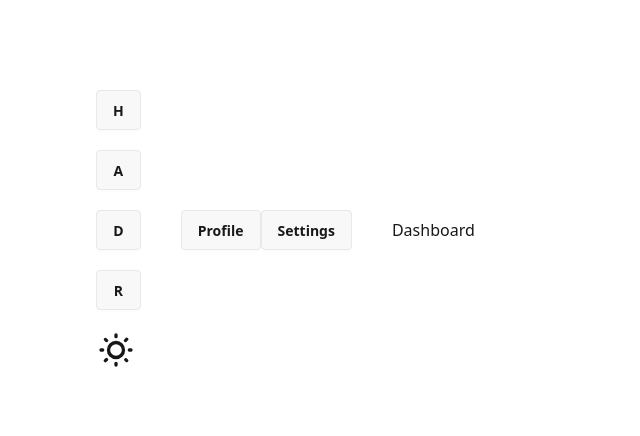
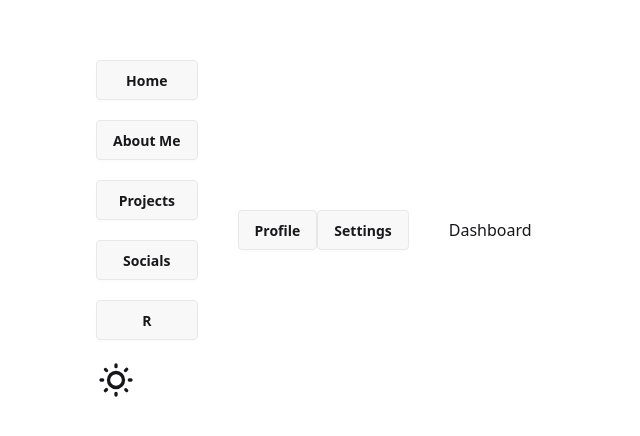
Before and after one commit to RabbitFactory/My_Portfolio, a React (Vite) app: page /dashboard in a window 1280 px wide. Shown: the part 170-606 px from the top of the page, without its empty margins (0-640 px from the left). Built offline with nearby package versions, Linux system fonts and the light colour scheme.

Commit message:
nothing special

```diff
--- a/src/App.jsx
+++ b/src/App.jsx
@@ -12,20 +12,17 @@ import FlickeringText from "./components/FlickeringText";
 function App() {
 	return (
 		<Routes>
-      {/* Main Layout for general pages */}
 			<Route path="/" element={<MainLayout />}>
-        <Route index element={<Home />} /> {/* Home Page */}
-        <Route path="about" element={<About />} /> {/* About Page */}
+				<Route index element={<Home />} />
+				<Route path="about" element={<About />} />
 
-        {/* Nested Dashboard Layout inside MainLayout */}
 				<Route path="dashboard" element={<DashboardLayout />}>
-          <Route index element={<Dashboard />} />  {/* Default Dashboard */}
-          <Route path="profile" element={<Profile />} /> {/* Profile Page */}
-          <Route path="settings" element={<Settings />} /> {/* Settings Page */}
+					<Route index element={<Dashboard />} />
+					<Route path="profile" element={<Profile />} />
+					<Route path="settings" element={<Settings />} />
 				</Route>
 			</Route>
 
-      {/* 404 Page */}
 			<Route path="*" element={<NotFound />} />
 			<Route path="text" element={<FlickeringText text="RABBIT FACTORY" duration={3} />} />
 		</Routes>
--- a/src/components/Navbar.jsx
+++ b/src/components/Navbar.jsx
@@ -6,9 +6,10 @@ const Navbar = () => {
     <div
     className="flex flex-col justify-between gap-5 ">
       <div className="flex flex-col gap-5">
-        <Link className="btn" to="/">H</Link>
-        <Link className="btn" to="/about">A</Link>
-        <Link className="btn" to="/dashboard">D</Link>
+        <Link className="btn" to="/">Home</Link>
+        <Link className="btn" to="/about">About Me</Link>
+        <Link className="btn" to="/dashboard">Projects</Link>
+        <Link className="btn" to="/dashboard">Socials</Link>
         <Link className="btn" to="/text">R</Link>
       </div>
       <div>
--- a/src/pages/NotFound.jsx
+++ b/src/pages/NotFound.jsx
@@ -1,6 +1,6 @@
 const NotFound = () => {
   return (
-    <div>NotFound</div>
+    <div className="text-9xl text-red-500">404 NotFound</div>
   )
 }
 
```
Lines whose indentation alone changed are shown as unchanged.
